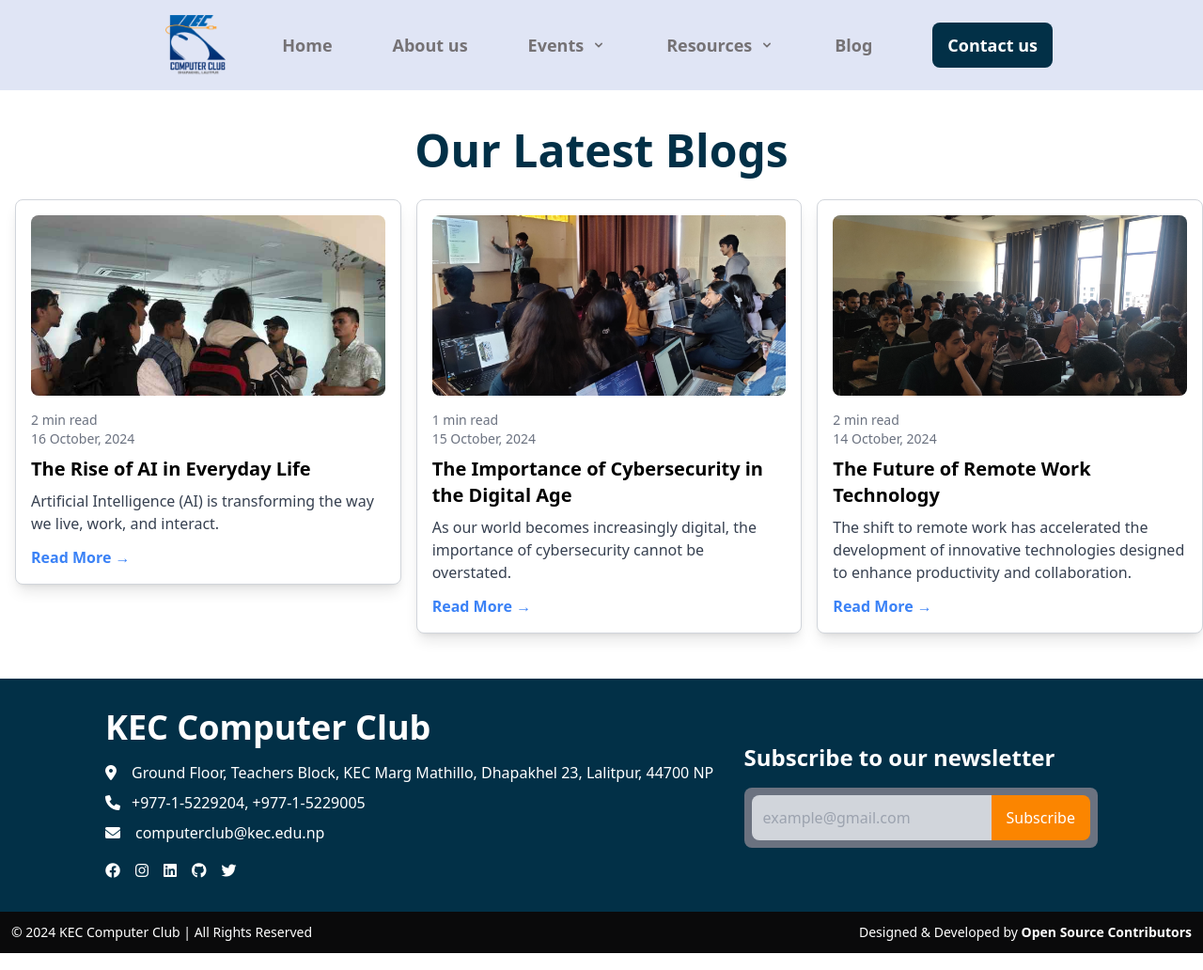
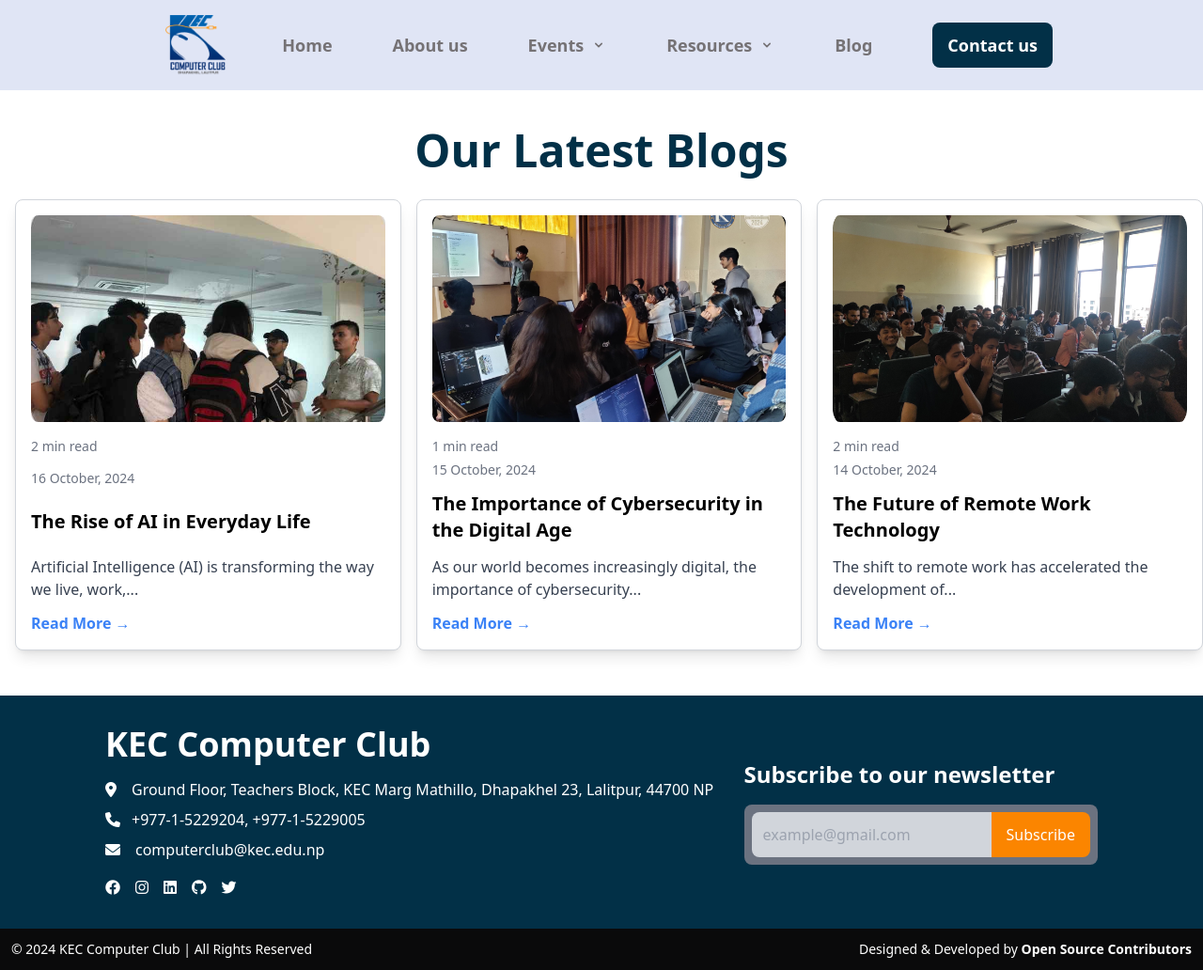
Before and after one commit to computerclubkec/computerclubkec.github.io, a Jekyll site: the page built from blog.markdown, in a window 1280 px wide. Shown: the whole page at 94% size. Built offline with Jekyll 4.4.1, drawn with Linux system fonts in a browser that asks for light colours; nearby versions of some CDN libraries.

Commit message:
Fixed styling issue

```diff
--- a/_layouts/blog.html
+++ b/_layouts/blog.html
@@ -2,6 +2,51 @@
 <html lang="en">
   <head>
     {% include header.html %}
+    <style>
+      /* Blog card styling */
+      .blog-card {
+        display: flex;
+        flex-direction: column;
+        justify-content: space-between;
+        min-height: 450px; /* consistent height */
+        max-height: 500px;
+        transition: box-shadow 0.3s ease;
+      }
+      .blog-card:hover {
+        box-shadow: 0 4px 12px rgba(0, 0, 0, 0.15);
+      }
+      /* Blog image styling */
+      .blog-card img {
+        height: 200px; /* Consistent image height */
+        object-fit: cover; /* Ensures image is not distorted */
+      }
+      .blog-content {
+        flex-grow: 1;
+        display: flex;
+        flex-direction: column;
+        justify-content: space-between;
+      }
+
+      /* blog container style for smaller screens */
+      @media (max-width: 640px) {
+        .blog-card {
+          min-height: 400px; /* Adjust height*/
+        }
+        .blog-card img {
+          height: 180px; /* Smaller image size*/
+        }
+      }
+
+      /* Ensure consistent size on larger screens */
+      @media (min-width: 1024px) {
+        .blog-card {
+          min-height: 480px;
+        }
+        .blog-card img {
+          height: 220px;
+        }
+      }
+    </style>
   </head>
 
   <body>
@@ -17,17 +62,20 @@
           {% assign sorted_posts = site.posts | sort: 'date' | reverse %}
           {% for post in sorted_posts %}
           <a href="{{ post.url }}" class="block blog-card-link">
-            <div class="blog-card w-full m-2 p-4 border border-gray-300 rounded-lg shadow-lg bg-white cursor-pointer hover:shadow-xl transition-shadow">
+            <div class="blog-card w-full m-2 p-4 border border-gray-300 rounded-lg shadow-lg bg-white cursor-pointer">
               <img src="{{ post.image | default: '/assets/images/default-image.jpg' }}"
                    alt="{{ post.title }}"
-                   class="w-full h-48 object-cover rounded-lg mb-4">
+                   class="w-full object-cover rounded-lg mb-4">
               <div class="blog-content">
                 <p class="text-sm text-gray-500">{{ post.reading_time }} min read</p>
                 <p class="text-sm text-gray-500">{{ post.date | date: "%d %B, %Y" }}</p>
                 <h2 class="text-xl font-semibold my-2">{{ post.title }}</h2>
-                <p class="text-base text-gray-700 mb-3">{{ post.excerpt }}</p>
-                <span class="text-blue-500 font-bold hover:underline">Read More →</span>
+                <!-- Truncate the excerpt to the first 10 words so cards can maintain uniform size-->
+                <p class="text-base text-gray-700 mb-3">
+                  {{ post.excerpt | truncatewords: 10 }}
+                </p>
               </div>
+              <span class="text-blue-500 font-bold hover:underline">Read More →</span>
             </div>
           </a>
           {% endfor %}
--- a/_posts/2024-10-14-blog_2.markdown
+++ b/_posts/2024-10-14-blog_2.markdown
@@ -8,8 +8,5 @@ excerpt: "The shift to remote work has accelerated the development of innovative
 ---
 
 <!-- Full blog content starts here -->
-The shift to remote work has accelerated the development of innovative technologies designed to enhance productivity and collaboration. Tools like Zoom, Slack, and Asana have become household names, enabling seamless communication and project management from anywhere in the world.
-
-As organizations embrace hybrid work models, emerging technologies such as virtual reality (VR) meetings and AI-powered collaboration platforms are set to redefine how teams interact. The future of remote work technology is not just about staying connected; it’s about creating immersive, engaging environments that foster creativity and teamwork, regardless of physical location.
-
+The shift to remote work has accelerated the development of innovative technologies designed to enhance productivity and collaboration. Tools like Zoom, Slack, and Asana have become household names, enabling seamless communication and project management from anywhere in the world.As organizations embrace hybrid work models, emerging technologies such as virtual reality (VR) meetings and AI-powered collaboration platforms are set to redefine how teams interact. The future of remote work technology is not just about staying connected; it’s about creating immersive, engaging environments that foster creativity and teamwork, regardless of physical location.
 In the near future, we can expect more advancements in tools that facilitate global teamwork. Artificial intelligence and automation will play a huge role in helping remote teams operate efficiently. With VR spaces, team members will collaborate as though they were in the same room, adding a new dimension to communication and productivity. Companies that embrace this wave of innovation will thrive in a borderless work environment.
--- a/_posts/2024-10-15-blog_3.markdown
+++ b/_posts/2024-10-15-blog_3.markdown
@@ -9,7 +9,5 @@ excerpt: "As our world becomes increasingly digital, the importance of cybersecu
 
 <!-- Full blog content starts here -->
 As our world becomes increasingly digital, the importance of cybersecurity cannot be overstated. With more personal data online than ever before, individuals and organizations face constant threats from cybercriminals.
-
 Implementing robust security measures, such as strong passwords, two-factor authentication, and regular software updates, is crucial to safeguarding sensitive information. Furthermore, educating employees about phishing attacks and safe browsing practices can significantly reduce vulnerabilities.
-
 In an age where data breaches can have devastating consequences, prioritizing cybersecurity is essential for protecting our digital lives.
```
